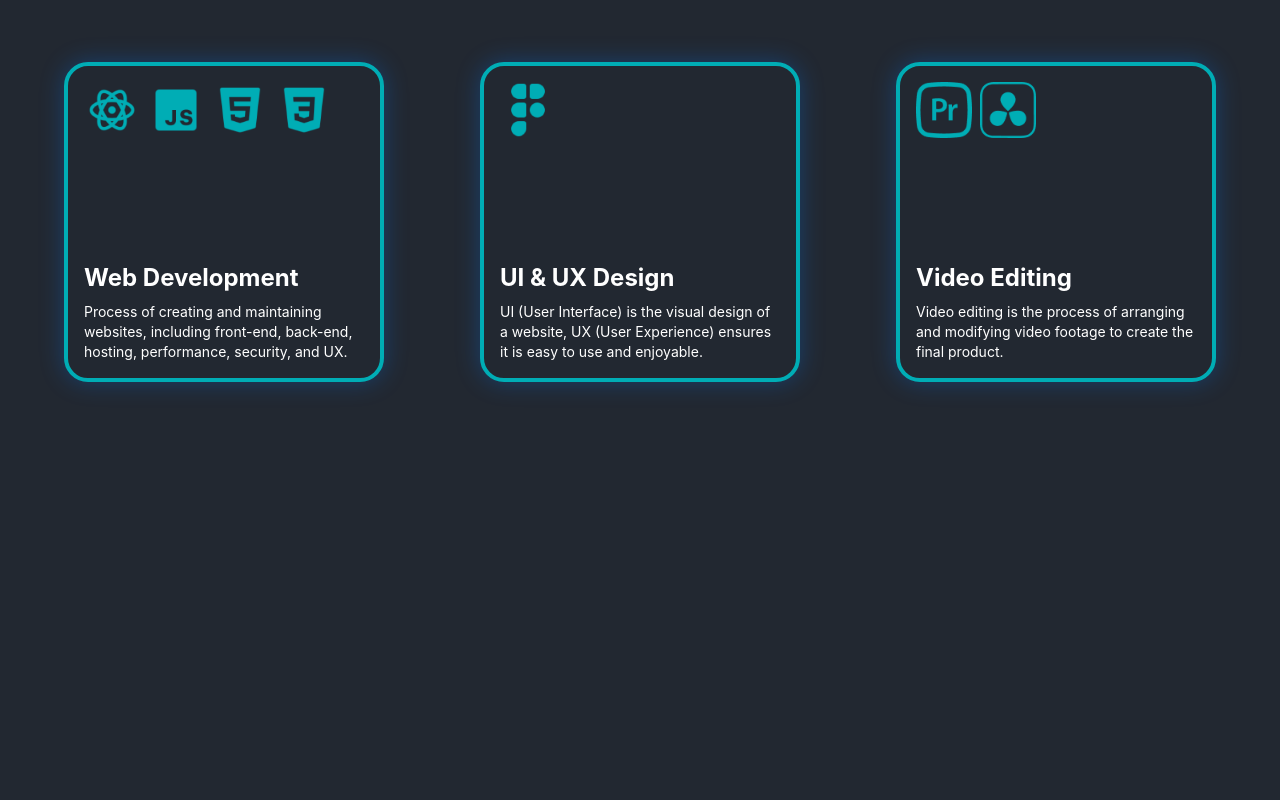
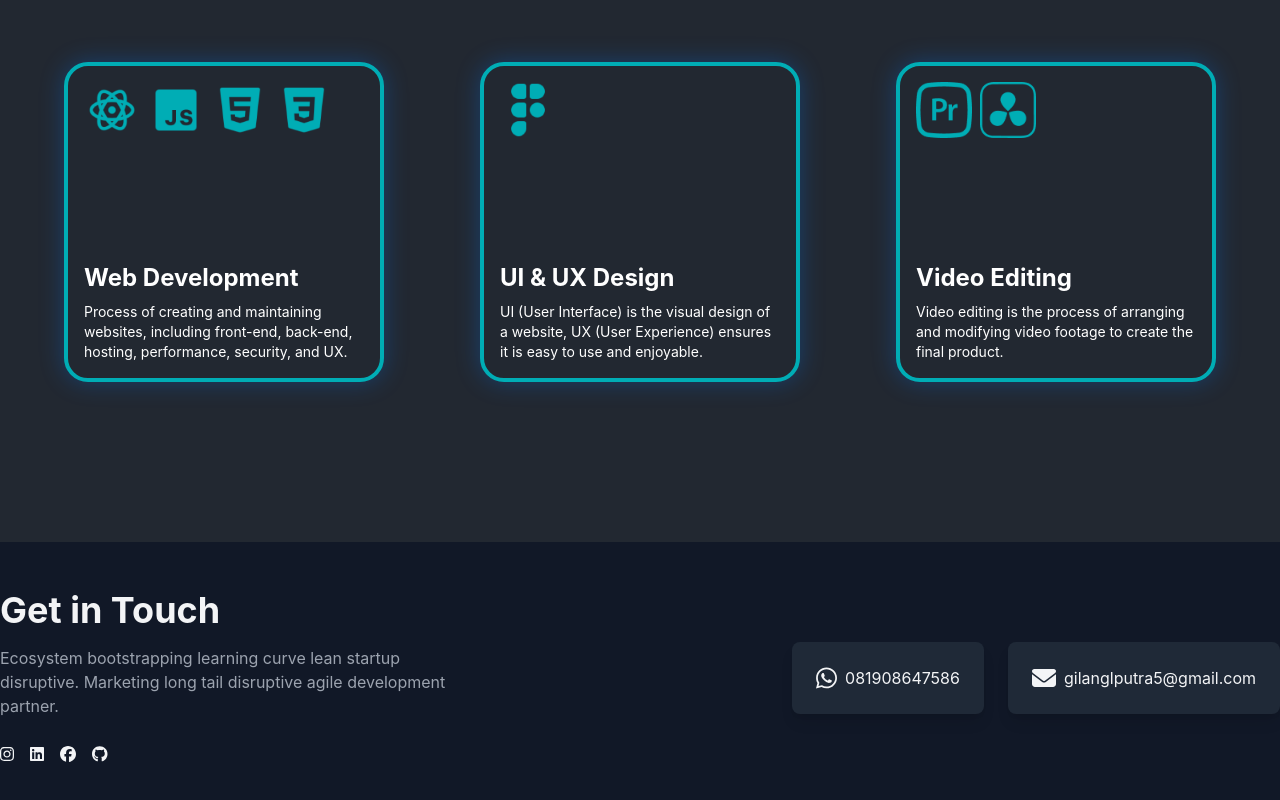
Before and after one commit to GilangLiswiyanaPutra/build-portofolio-with-reactJS, a React (Vite) app: page / in a window 1280 px wide. Shown: the part 3692-4492 px from the top of the page. Before the commit the page ends 4234 px from the top, so only its background shows below. Built offline with nearby package versions, Linux system fonts and the light colour scheme.

Commit message:
install react-icon & create footer

```diff
--- a/package.json
+++ b/package.json
@@ -10,6 +10,10 @@
     "preview": "vite preview"
   },
   "dependencies": {
+    "@fortawesome/fontawesome-svg-core": "^6.6.0",
+    "@fortawesome/free-brands-svg-icons": "^6.6.0",
+    "@fortawesome/free-solid-svg-icons": "^6.6.0",
+    "@fortawesome/react-fontawesome": "^0.2.2",
     "react": "^18.3.1",
     "react-dom": "^18.3.1",
     "react-router-dom": "^6.26.0"
--- a/src/App.jsx
+++ b/src/App.jsx
@@ -4,6 +4,7 @@ import Home from './components/pages/home.jsx'
 import About from './components/pages/about.jsx'
 import Project from './components/pages/project.jsx'
 import Skill from './components/pages/skill.jsx'
+import Footer from './components/layout/footer.jsx'
 
 
 const App = () => {
@@ -14,7 +15,7 @@ const App = () => {
       <About />
       <Project />
       <Skill />
-
+      <Footer />
     </>
   )
 }
--- a/src/components/layout/footer.jsx
+++ b/src/components/layout/footer.jsx
@@ -0,0 +1,61 @@
+import React from 'react';
+import { FontAwesomeIcon } from '@fortawesome/react-fontawesome';
+import { faInstagram, faLinkedin, faFacebook, faWhatsapp, faGithub } from '@fortawesome/free-brands-svg-icons';
+import { faEnvelope } from '@fortawesome/free-solid-svg-icons';
+
+const Footer = () => {
+
+  const handleFooter = (url) => {
+    window.open(url, "_blank", "noopener,noreferrer");
+  };
+  const openLinkedin = () => handleFooter("https://www.linkedin.com/in/gilang-liswiyana-putra/");
+  const openInstagram = () => handleFooter("https://www.instagram.com/palswyn/");
+  const openGithub = () => handleFooter("https://github.com/GilangLiswiyanaPutra/");
+  const openFacebook = () => handleFooter("https://www.facebook.com/gilanglp05/");
+  const openWhatsapp = () => handleFooter("https://wa.me/081908647586");
+  const openMail = () => handleFooter("mailto:gilanglputra5@gmail.com");
+
+  return (
+    <footer className="bg-gray-900 text-gray-300 py-12">
+      <div className="container mx-auto flex flex-col md:flex-row items-center justify-between">
+        <div className="mb-8 md:mb-0">
+          <h2 className="text-4xl font-bold text-gray-100 mb-4">Get in Touch</h2>
+          <p className="text-gray-400 max-w-md">
+            Ecosystem bootstrapping learning curve lean startup disruptive.
+            Marketing long tail disruptive agile development partner.
+          </p>
+          <div className="flex space-x-4 mt-6 cursor-pointer">
+            <div onClick={openInstagram} className="text-gray-100 hover:text-yellow-400">
+              <FontAwesomeIcon icon={faInstagram} />
+            </div>
+            <div onClick={openLinkedin} className="text-gray-100 hover:text-yellow-400">
+              <FontAwesomeIcon icon={faLinkedin} />
+            </div>
+            <div onClick={openFacebook} className="text-gray-100 hover:text-yellow-400">
+              <FontAwesomeIcon icon={faFacebook} />
+            </div>
+            <div onClick={openGithub} className="text-gray-100 hover:text-yellow-400">
+              <FontAwesomeIcon icon={faGithub} />
+            </div>
+          </div>
+        </div>
+        <div className="flex space-x-6 cursor-pointer">
+          <div className="bg-gray-800 p-6 rounded-lg shadow-lg">
+            <div onClick={openWhatsapp} className="text-gray-100 flex items-center space-x-2 ">
+              <FontAwesomeIcon icon={faWhatsapp} className="text-2xl" />
+              <span>081908647586</span>
+            </div>
+          </div>
+          <div className="bg-gray-800 p-6 rounded-lg shadow-lg">
+            <div onClick={openMail} className="text-gray-100 flex items-center space-x-2">
+              <FontAwesomeIcon icon={faEnvelope} className="text-2xl" />
+              <span>gilanglputra5@gmail.com</span>
+            </div>
+          </div>
+        </div>
+      </div>
+    </footer>
+  );
+};
+
+export default Footer;
```
Also changed, not shown: 1 other file (tests, documents, lock files or other folders).
